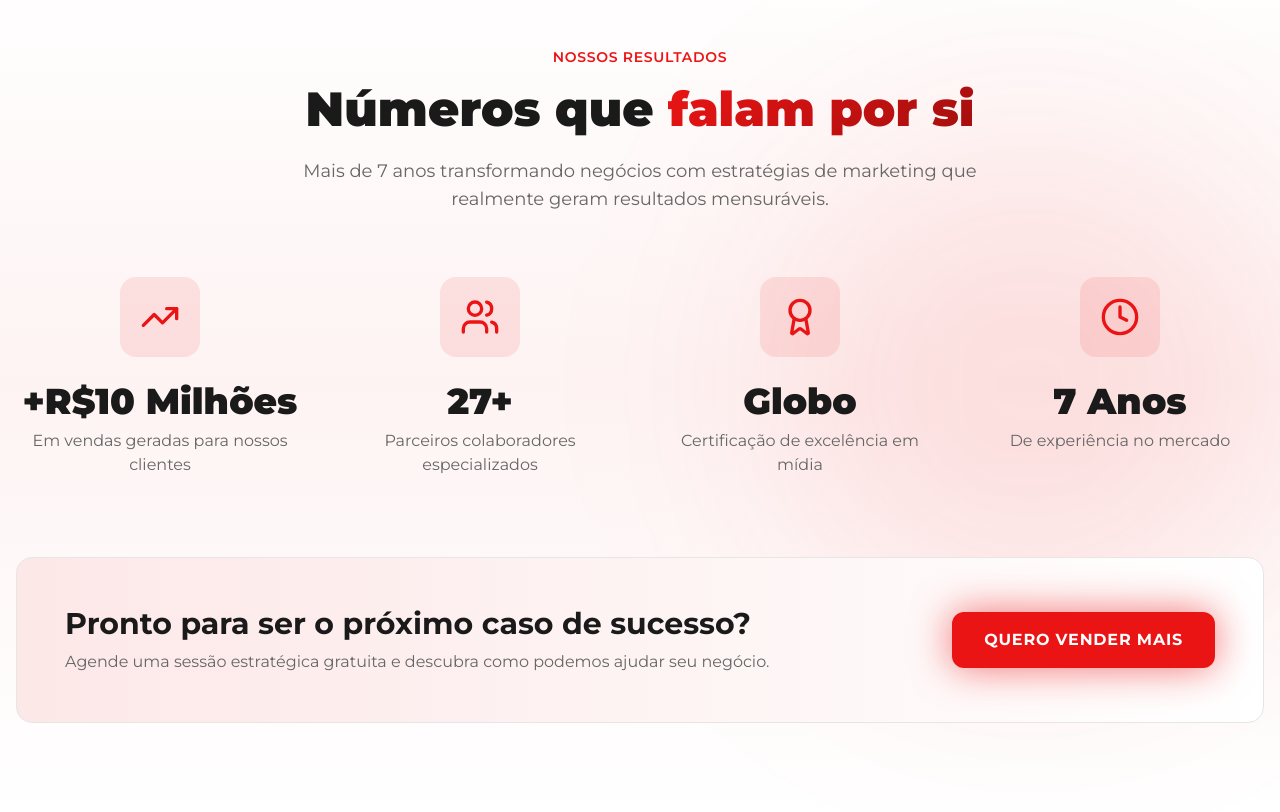
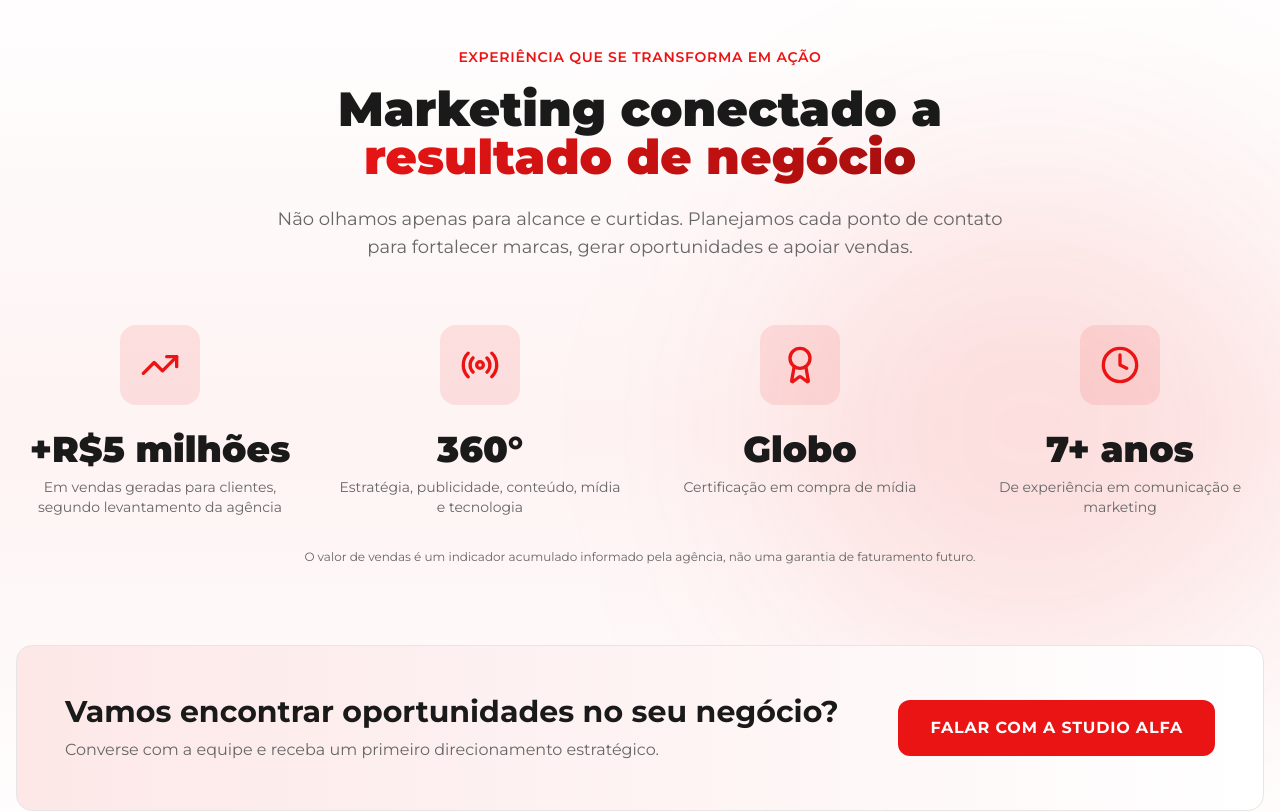
Before and after one commit to studioalfamarketingdigital-dev/studioalfamkt, a React (Vite) app: page / in a window 1280 px wide. Shown: the part 2680-3492 px from the top of the page. Built offline with nearby package versions, Linux system fonts and the light colour scheme; the HTML template or start-up script is replaced by a standard one.

Commit message:
Align results section to R$5M claim and business outcomes

```diff
--- a/src/components/Results.tsx
+++ b/src/components/Results.tsx
@@ -1,97 +1,48 @@
-import { TrendingUp, Users, Award, Clock } from "lucide-react";
+import { TrendingUp, Radio, Award, Clock } from "lucide-react";
 
 const stats = [
-  {
-    icon: TrendingUp,
-    value: "+R$10 Milhões",
-    label: "Em vendas geradas para nossos clientes",
-  },
-  {
-    icon: Users,
-    value: "27+",
-    label: "Parceiros colaboradores especializados",
-  },
-  {
-    icon: Award,
-    value: "Globo",
-    label: "Certificação de excelência em mídia",
-  },
-  {
-    icon: Clock,
-    value: "7 Anos",
-    label: "De experiência no mercado",
-  },
+  { icon: TrendingUp, value: "+R$5 milhões", label: "Em vendas geradas para clientes, segundo levantamento da agência" },
+  { icon: Radio, value: "360°", label: "Estratégia, publicidade, conteúdo, mídia e tecnologia" },
+  { icon: Award, value: "Globo", label: "Certificação em compra de mídia" },
+  { icon: Clock, value: "7+ anos", label: "De experiência em comunicação e marketing" },
 ];
 
-const Results = () => {
-  return (
+const Results = () => (
   <section id="resultados" className="py-24 relative overflow-hidden">
-      {/* Background Elements */}
     <div className="absolute inset-0 bg-gradient-to-b from-background via-primary/5 to-background" />
     <div className="absolute right-0 top-1/2 -translate-y-1/2 w-[500px] h-[500px] bg-primary/10 rounded-full blur-[120px]" />
-
     <div className="container mx-auto px-4 relative z-10">
-        {/* Section Header */}
       <div className="text-center max-w-3xl mx-auto mb-16">
-          <span className="text-primary font-semibold uppercase tracking-wider text-sm">
-            Nossos Resultados
-          </span>
-          <h2 className="text-3xl md:text-5xl font-black mt-4 mb-6">
-            Números que <span className="text-gradient">falam por si</span>
-          </h2>
-          <p className="text-muted-foreground text-lg">
-            Mais de 7 anos transformando negócios com estratégias de marketing
-            que realmente geram resultados mensuráveis.
-          </p>
+        <span className="text-primary font-semibold uppercase tracking-wider text-sm">Experiência que se transforma em ação</span>
+        <h2 className="text-3xl md:text-5xl font-black mt-4 mb-6">Marketing conectado a <span className="text-gradient">resultado de negócio</span></h2>
+        <p className="text-muted-foreground text-lg">Não olhamos apenas para alcance e curtidas. Planejamos cada ponto de contato para fortalecer marcas, gerar oportunidades e apoiar vendas.</p>
       </div>
-
-        {/* Stats Grid */}
       <div className="grid grid-cols-1 md:grid-cols-2 lg:grid-cols-4 gap-8">
-          {stats.map((stat, index) => (
-            <div
-              key={stat.label}
-              className="text-center group"
-            >
+        {stats.map((stat) => (
+          <div key={stat.label} className="text-center group">
             <div className="w-20 h-20 rounded-2xl bg-primary/10 flex items-center justify-center mx-auto mb-6 group-hover:glow-red transition-all duration-300">
               <stat.icon className="w-10 h-10 text-primary" />
             </div>
-              <p className="text-3xl md:text-4xl font-black text-foreground mb-2">
-                {stat.value}
-              </p>
-              <p className="text-muted-foreground">
-                {stat.label}
-              </p>
+            <p className="text-3xl md:text-4xl font-black text-foreground mb-2">{stat.value}</p>
+            <p className="text-muted-foreground text-sm">{stat.label}</p>
           </div>
         ))}
       </div>
-
-        {/* CTA Banner */}
+      <p className="text-center text-xs text-muted-foreground mt-8">O valor de vendas é um indicador acumulado informado pela agência, não uma garantia de faturamento futuro.</p>
       <div className="mt-20 bg-card rounded-2xl p-8 md:p-12 border border-border relative overflow-hidden">
         <div className="absolute inset-0 bg-gradient-to-r from-primary/10 to-transparent" />
         <div className="relative z-10 flex flex-col md:flex-row items-center justify-between gap-6">
           <div>
-              <h3 className="text-2xl md:text-3xl font-bold mb-2">
-                Pronto para ser o próximo caso de sucesso?
-              </h3>
-              <p className="text-muted-foreground">
-                Agende uma sessão estratégica gratuita e descubra como podemos ajudar seu negócio.
-              </p>
+            <h3 className="text-2xl md:text-3xl font-bold mb-2">Vamos encontrar oportunidades no seu negócio?</h3>
+            <p className="text-muted-foreground">Converse com a equipe e receba um primeiro direcionamento estratégico.</p>
           </div>
-            <a
-              href="https://wa.me/5561992380077?text=Olá! Gostaria de agendar uma sessão estratégica."
-              target="_blank"
-              rel="noopener noreferrer"
-              className="shrink-0"
-            >
-              <button className="bg-primary text-primary-foreground font-bold uppercase tracking-wider px-8 py-4 rounded-lg hover:scale-105 transition-transform glow-red animate-pulse-glow">
-                Quero Vender Mais
-              </button>
+          <a href="https://wa.me/5561992380077?text=Olá! Quero conversar sobre oportunidades de crescimento para minha empresa." target="_blank" rel="noopener noreferrer" className="shrink-0">
+            <button className="bg-primary text-primary-foreground font-bold uppercase tracking-wider px-8 py-4 rounded-lg hover:scale-105 transition-transform">Falar com a Studio Alfa</button>
           </a>
         </div>
       </div>
     </div>
   </section>
 );
-};
 
 export default Results;
```
Lines whose indentation alone changed are shown as unchanged.
